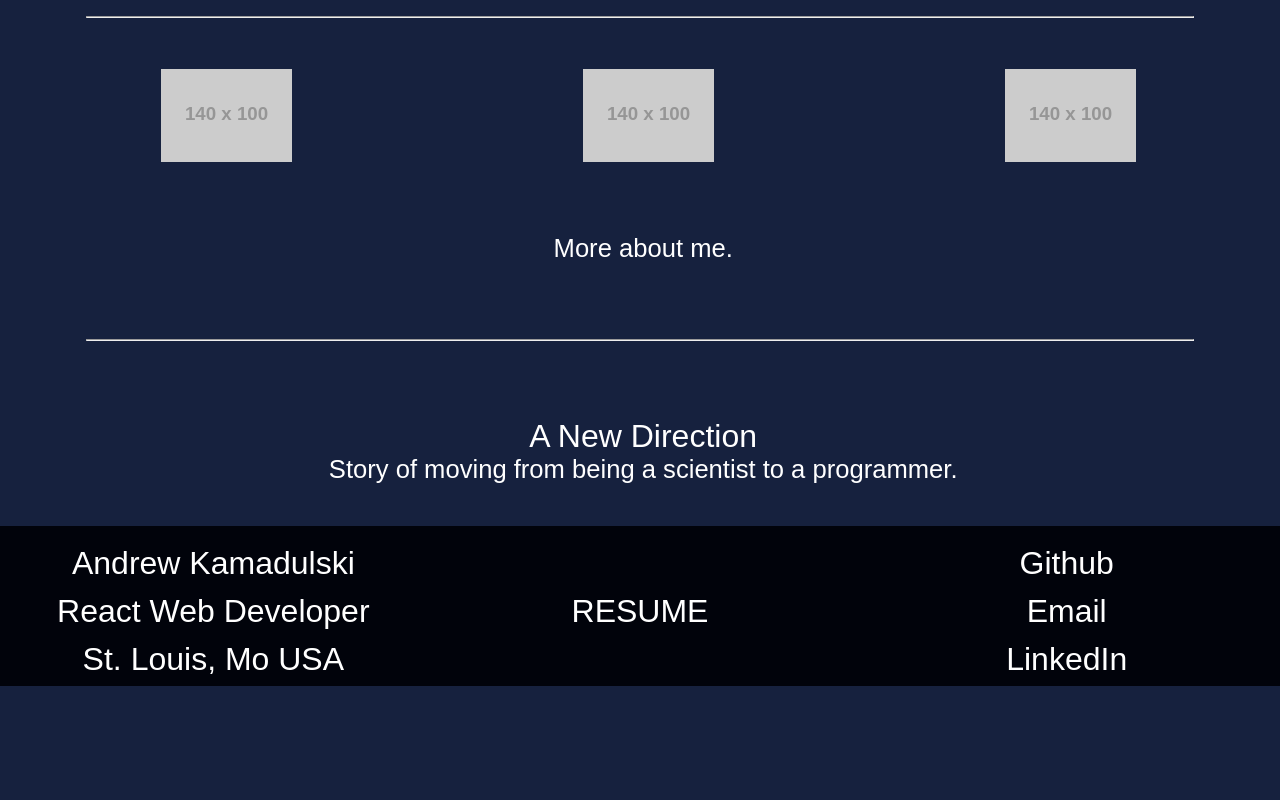
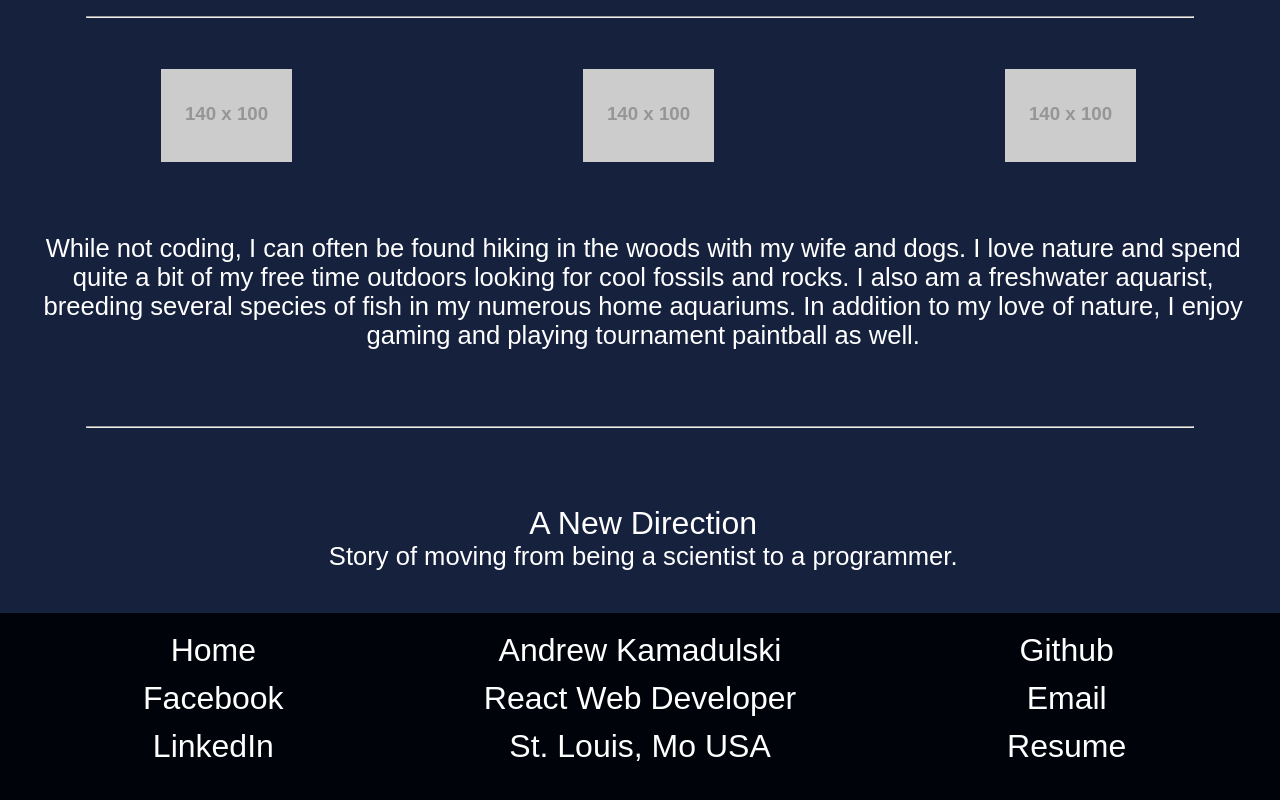
Before and after one commit to Kamadulski999/Kamadulski, a React (Create React App) app: page /About in a window 1280 px wide. Shown: the part 966-1766 px from the top of the page. Before the commit the page ends 1652 px from the top, so only its background shows below. Built offline with nearby package versions, Linux system fonts and the light colour scheme; a web font is replaced by a local one.

Commit message:
footer links

```diff
--- a/src/Pages/About/index.js
+++ b/src/Pages/About/index.js
@@ -33,7 +33,7 @@ const About = () => {
         </div>
         <div className="col-12 about-section">
             <p>
-                <br></br><span>More about me.</span>
+                <br></br><span>While not coding, I can often be found hiking in the woods with my wife and dogs. I love nature and spend quite a bit of my free time outdoors looking for cool fossils and rocks. I also am a freshwater aquarist, breeding several species of fish in my numerous home aquariums. In addition to my love of nature, I enjoy gaming and playing tournament paintball as well.  </span>
             </p>
         </div>
         <div className="col-12">
--- a/src/Pages/Home/index.js
+++ b/src/Pages/Home/index.js
@@ -13,7 +13,7 @@ const Home = () => {
         <Hello />
         <div className="col-12"><hr className="m-5"></hr></div>
         <div className="welcome">
-            <p>Thanks for visiting my page. Please take a few moments to check out my sample projects and to look at the skills page. If you like what you see, or have any questions or comments feel free to reach out. I'd love to connect with other people who share similar interests.</p>
+            <p>Thanks for visiting my page. Please take a few moments to check out my featured projects and to look at the skills page. If you like what you see or have any questions or comments feel free to reach out. I'd love to hear about exciting opportunities and to connect with other people who share similar interests.</p>
         </div>
         </div>
         <Footer />
--- a/src/components/Footer/footer.css
+++ b/src/components/Footer/footer.css
@@ -1,6 +1,6 @@
 .footer-container {
     display: flex;
-    height: 20vh;
+    height: 25vh;
     width: 100%;
     position: relative;
     bottom: 0;
--- a/src/components/Footer/index.js
+++ b/src/components/Footer/index.js
@@ -2,30 +2,21 @@ import './footer.css'
 
 
 function Footer() {
-    const resume = () => {
-        console.log("click")
-    }
-    const github = () => {
-        console.log("click")
-    }
-    const email = () => {
-        console.log("click")
-    }
-    const linkedIn = () => {
-        console.log("click")
-    }
-    return (
+       return (
         <>
         <div className="footer-container">
+        <div className="footer">
+        <a href="/">Home</a><br></br>
+        <a href="https://www.facebook.com/Kamadulski99">Facebook</a><br></br>
+        <a href="https://www.linkedin.com/in/andrew-kamadulski-19b943196">LinkedIn</a><br></br>
+        <br></br>
+        </div>
         <div className="footer">Andrew Kamadulski<br></br>React Web Developer<br></br>St. Louis, Mo  USA</div>
         <div className="footer">
-        <br></br>
-            <span onClick={resume}>RESUME</span>
+        <a href="https://github.com/Kamadulski999/">Github</a><br></br>
+        <a href="mailto:andrew.kamadulski@gmail.com">Email</a><br></br>
+        <a href="/resume.docx">Resume</a><br></br>
         </div>
-        <div className="footer">
-            <span onClick={github}>Github</span><br></br>
-            <span onClick={email}>Email</span><br></br>
-            <span onClick={linkedIn}>LinkedIn</span></div>
         </div>
         </>
     )
--- a/src/index.css
+++ b/src/index.css
@@ -66,13 +66,11 @@ p {
 }
 
 a {
-  color: var(--dark);
+  color: white;
   text-decoration: none;
 }
 
-a:visited {
-  color: inherit;
-}
+
 
 nav {
   width: 100%;
@@ -85,10 +83,6 @@ nav a {
   transition: all 0.2s;
 }
 
-nav a:hover {
-  color: var(--secondary);
-  background-color: var(--dark);
-}
 
 .page-title {
   text-align: center;
@@ -111,11 +105,7 @@ nav a:hover {
   transition: all 0.5s;
 }
 
-.btn:hover,
-.pill:hover {
-  color: var(--secondary);
-  background-color: var(--dark);
-}
+
 
 .btn-inline {
   display: inline;
```
Also changed, not shown: 1 other file (tests, documents, lock files or other folders).
